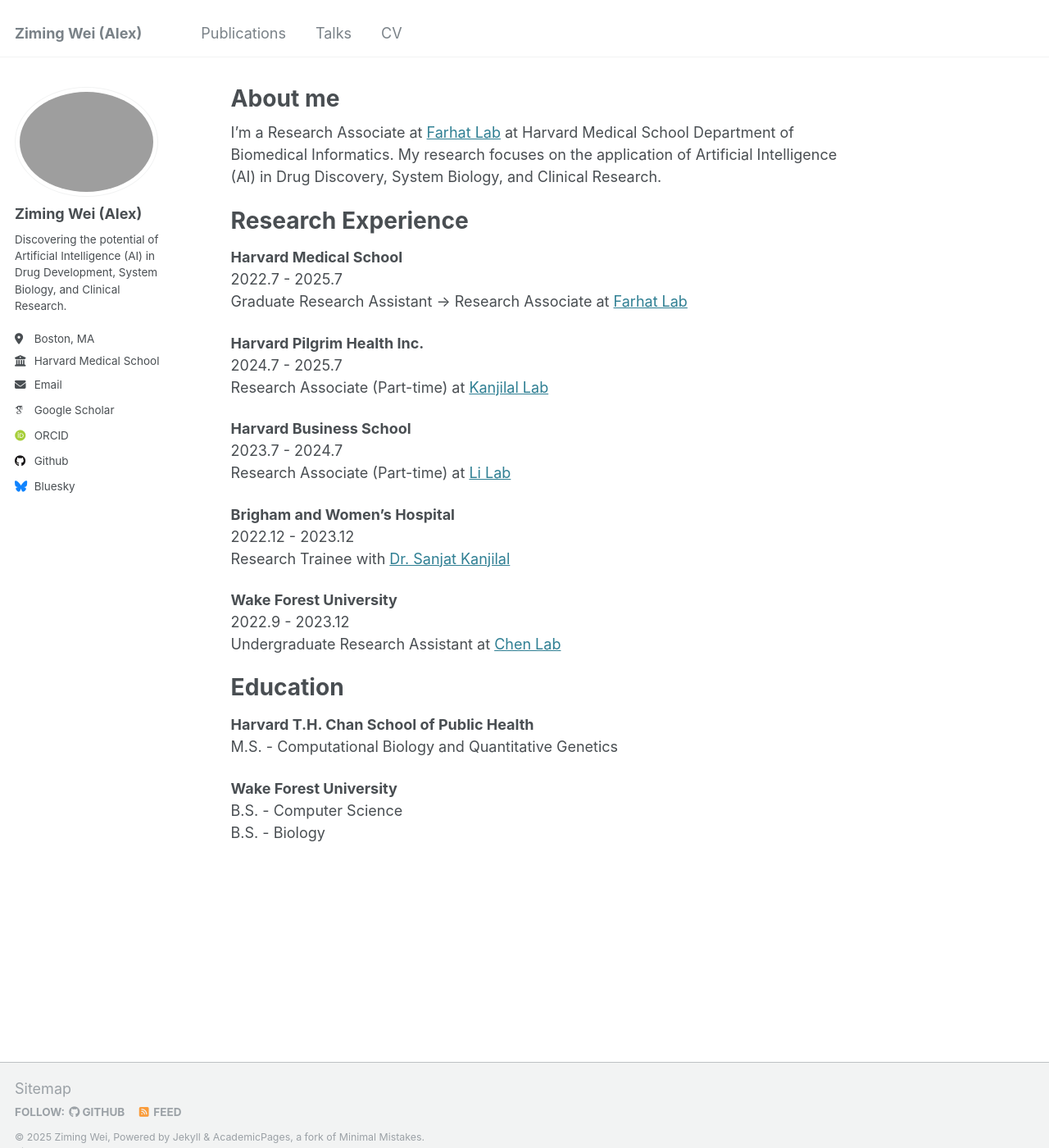
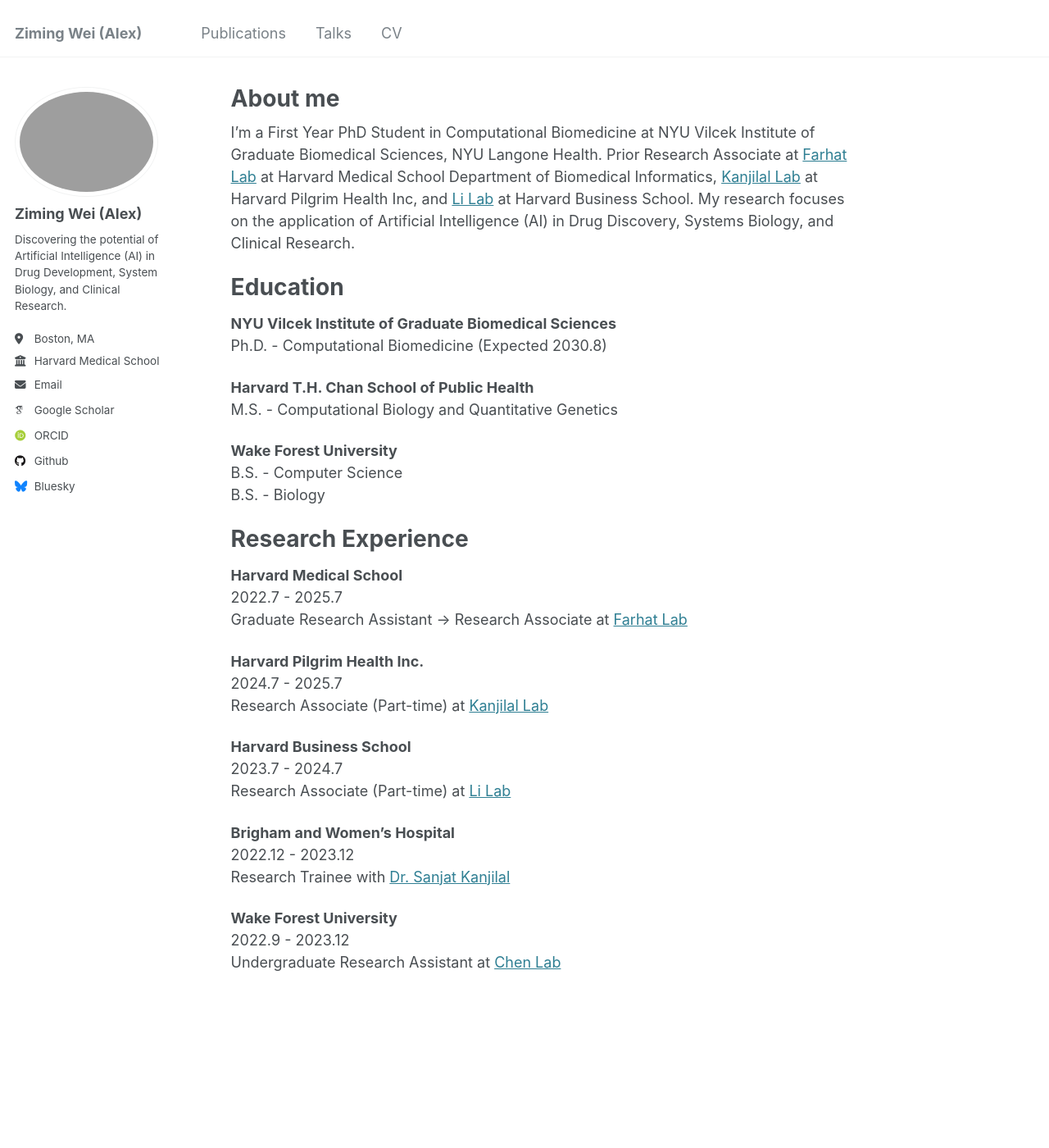
Before and after one commit to AlexWei21/AlexWei21.github.io, a Jekyll site: the page built from _pages/about.md, in a window 1280 px wide and 1400 px high. Shown: the whole window at 82% size. Built offline with Jekyll 4.4.1, drawn with Linux system fonts in a browser that asks for light colours; some web fonts are replaced.

Commit message:
Update about.md

```diff
--- a/_pages/about.md
+++ b/_pages/about.md
@@ -7,7 +7,19 @@
   - /about.html
 ---
 
-I'm a Research Associate at [Farhat Lab](https://scholar.harvard.edu/mahafarhat/home) at Harvard Medical School Department of Biomedical Informatics. My research focuses on the application of Artificial Intelligence (AI) in  Drug Discovery, System Biology, and Clinical Research.
+I'm a First Year PhD Student in Computational Biomedicine at NYU Vilcek Institute of Graduate Biomedical Sciences, NYU Langone Health. Prior Research Associate at [Farhat Lab](https://scholar.harvard.edu/mahafarhat/home) at Harvard Medical School Department of Biomedical Informatics, [Kanjilal Lab](https://www.populationmedicine.org/people/researchers/sanjat-kanjilal) at Harvard Pilgrim Health Inc, and [Li Lab](https://www.michaellz.com/students) at Harvard Business School. My research focuses on the application of Artificial Intelligence (AI) in  Drug Discovery, Systems Biology, and Clinical Research.
+
+Education
+======
+**NYU Vilcek Institute of Graduate Biomedical Sciences**\
+Ph.D. - Computational Biomedicine (Expected 2030.8)
+
+**Harvard T.H. Chan School of Public Health**\
+M.S. - Computational Biology and Quantitative Genetics
+
+**Wake Forest University**\
+B.S. - Computer Science\
+B.S. - Biology
 
 Research Experience
 ======
```
Also changed, not shown: other parts of _pages/about.md (+3 -12 lines).
